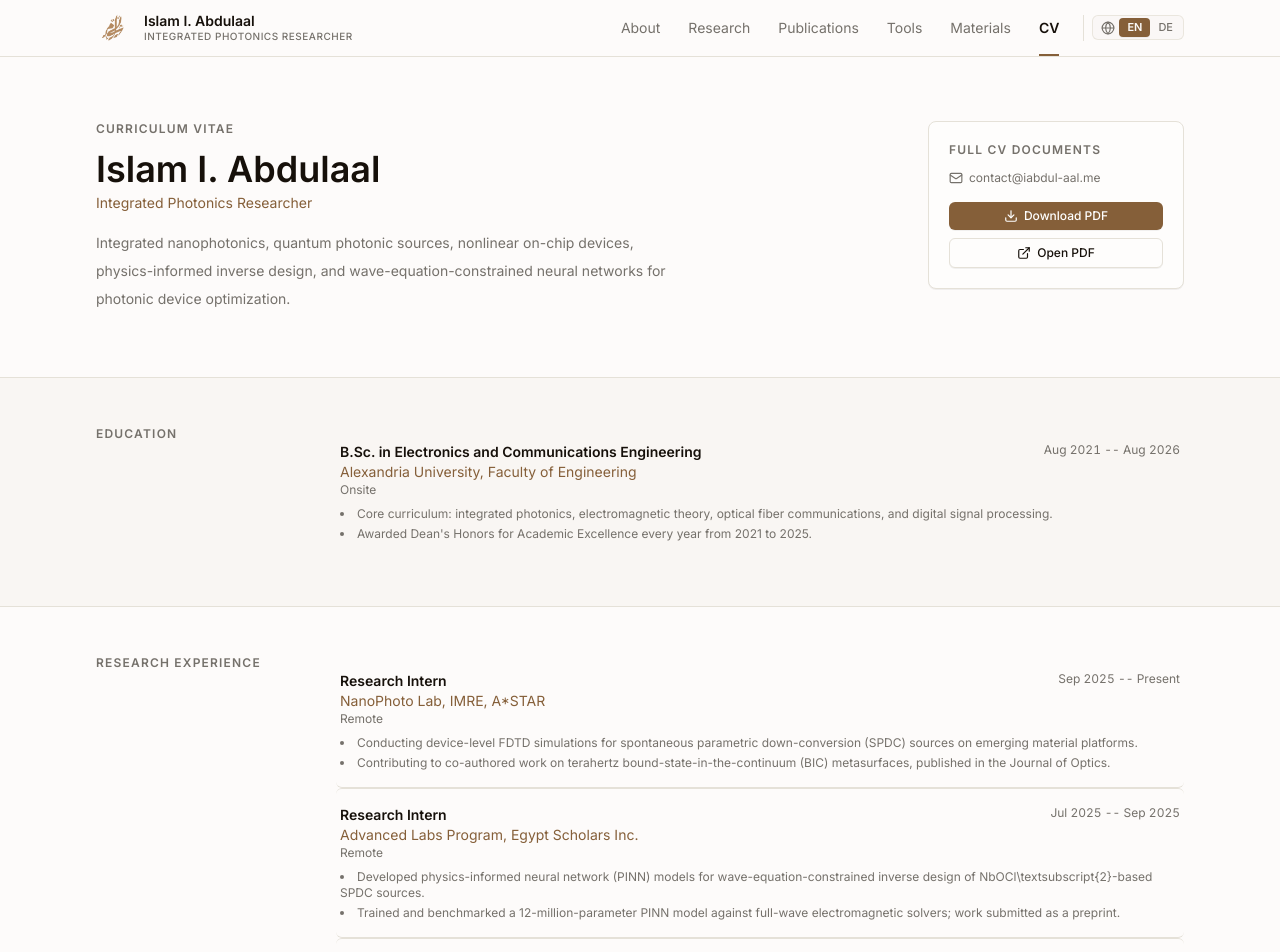
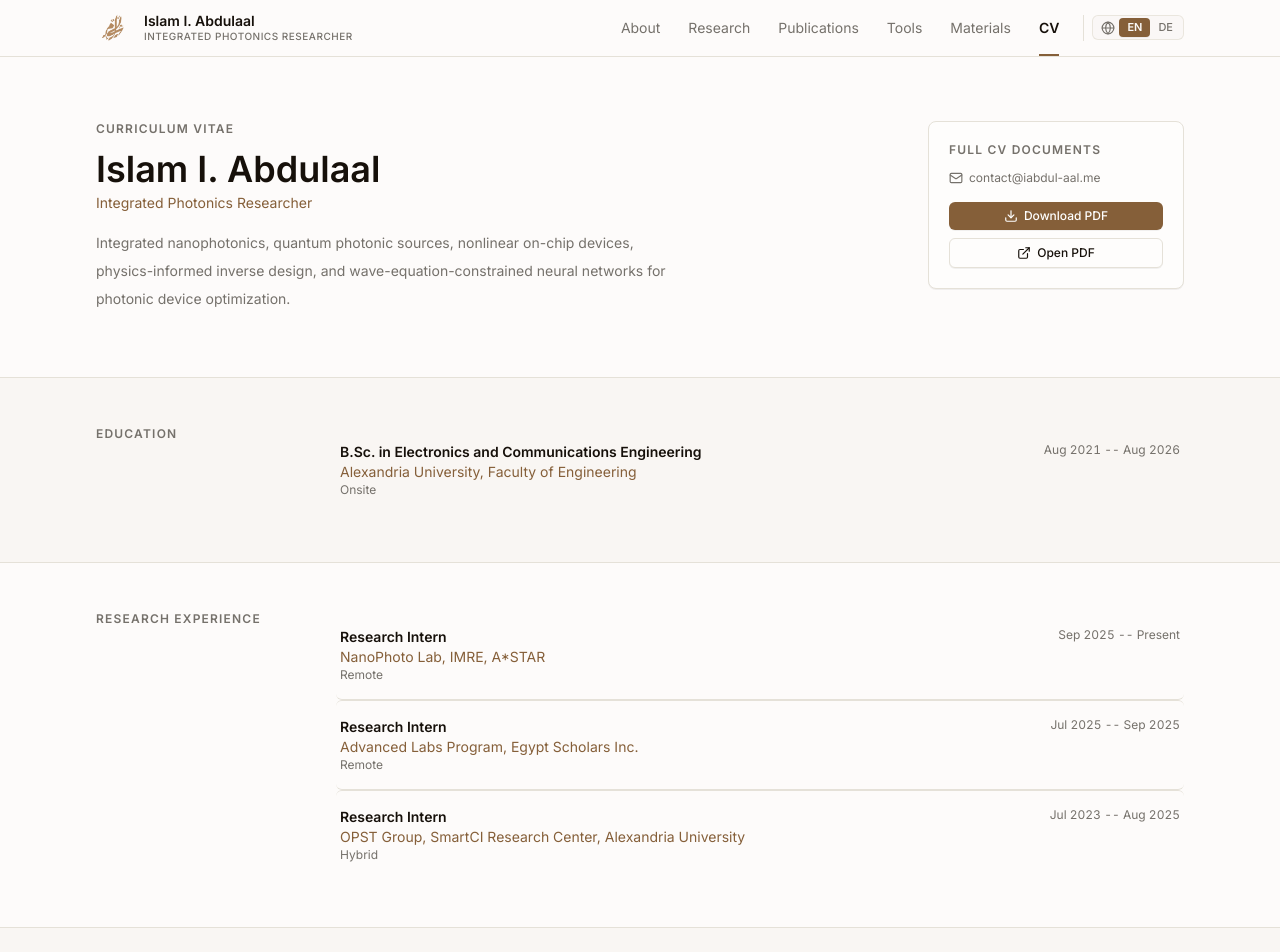
Before and after one commit to iabdul-aal/iabdul-aal.github.io, a Next.js app: page /cv in a window 1280 px wide. Shown: the top 952 px of the page. Built offline with nearby package versions, Linux system fonts and the light colour scheme.

Commit message:
fix(cv): remove bullets from web CV page and fix LaTeX PDF build workflow for cv_de.pdf

```diff
--- a/app/cv/page.tsx
+++ b/app/cv/page.tsx
@@ -13,10 +13,9 @@ interface EntryProps {
   period: string
   org: string
   location: string
-  bullets?: string[]
 }
 
-function Entry({ role, period, org, location, bullets }: EntryProps) {
+function Entry({ role, period, org, location }: EntryProps) {
   return (
     <Row as="div">
       <div className="flex flex-wrap items-start justify-between gap-x-4 gap-y-0.5">
@@ -25,13 +24,6 @@ function Entry({ role, period, org, location, bullets }: EntryProps) {
       </div>
       <p className="text-sm text-accent">{org}</p>
       <p className="text-xs text-muted-foreground">{location}</p>
-      {bullets && bullets.length > 0 && (
-        <ul className="mt-2 list-disc list-inside text-xs text-muted-foreground space-y-1">
-          {bullets.map((b, i) => (
-            <li key={i}>{b}</li>
-          ))}
-        </ul>
-      )}
     </Row>
   )
 }
@@ -50,25 +42,6 @@ const germanCvTranslations: Record<string, string> = {
   "Tutor / Mentor": "Tutor / Mentor",
 }
 
-const germanBulletTranslations: Record<string, string> = {
-  "Core curriculum: integrated photonics, electromagnetic theory, optical fiber communications, and digital signal processing.":
-    "Kernlehrplan: Integrierte Photonik, Elektromagnetische Theorie, Optische Nachrichtentechnik und Digitale Signalverarbeitung.",
-  "Awarded Dean's Honors for Academic Excellence every year from 2021 to 2025.":
-    "Auszeichnung mit dem Ehrenpreis des Dekans für akademische Spitzenleistungen in jedem Jahr von 2021 bis 2025.",
-  "Conducting device-level FDTD simulations for spontaneous parametric down-conversion (SPDC) sources on emerging material platforms.":
-    "Durchführung von FDTD-Simulationen auf Bauelementebene für SPDC-Quellen auf neuartigen Materialplattformen.",
-  "Contributing to co-authored work on terahertz bound-state-in-the-continuum (BIC) metasurfaces, published in the Journal of Optics.":
-    "Beitrag zu einer gemeinsamen Veröffentlichung über Terahertz-BIC-Metasurflächen im Journal of Optics.",
-  "Developed physics-informed neural network (PINN) models for wave-equation-constrained inverse design of NbOCl2-based SPDC sources.":
-    "Entwicklung physikinformierter neuronaler Netze (PINN) für das wellengleichungsbeschränkte Inversdesign von NbOCl2-basierten SPDC-Quellen.",
-  "Trained and benchmarked a 12-million-parameter PINN model against full-wave electromagnetic solvers; work submitted as a preprint.":
-    "Training und Benchmarking eines PINN-Modells mit 12 Millionen Parametern gegen Vollwellen-Elektromagnetik-Solver; Arbeit als Preprint eingereicht.",
-  "Modeled Fiber Bragg Grating (FBG) mode coupling and validated transfer-matrix results against full-wave FDTD simulations.":
-    "Modellierung von Faser-Bragg-Gitter (FBG) Modenkopplungen und Validierung von Transfer-Matrix-Ergebnissen gegen FDTD-Vollwellensimulationen.",
-  "Contributed to the design of an FBG-based vital-sign monitoring sensor using coupled-mode and circuit-level analysis.":
-    "Beitrag zum Design eines FBG-basierten Sensors zur Überwachung von Vitalparametern mittels Kopplungsmoden- und Schaltungsanalyse.",
-}
-
 export default function CvPage() {
   const { lang, t } = useLanguage()
   const isDe = lang === "de"
@@ -79,12 +52,6 @@ export default function CvPage() {
   const translateText = (text: string) => {
     if (!isDe) return text
     return germanCvTranslations[text] || text.replace("Present", "Heute")
-  }
-
-  const translateBullets = (bullets?: string[]) => {
-    if (!bullets) return undefined
-    if (!isDe) return bullets
-    return bullets.map((b) => germanBulletTranslations[b] || b)
   }
 
   return (
@@ -147,7 +114,6 @@ export default function CvPage() {
               period={translateText(ed.period)}
               org={translateText(ed.institution)}
               location={translateText(ed.location)}
-              bullets={translateBullets(ed.bullets)}
             />
           ))}
         </div>
@@ -163,7 +129,6 @@ export default function CvPage() {
               period={translateText(exp.period)}
               org={exp.org}
               location={translateText(exp.location)}
-              bullets={translateBullets(exp.bullets)}
             />
           ))}
         </div>
```
